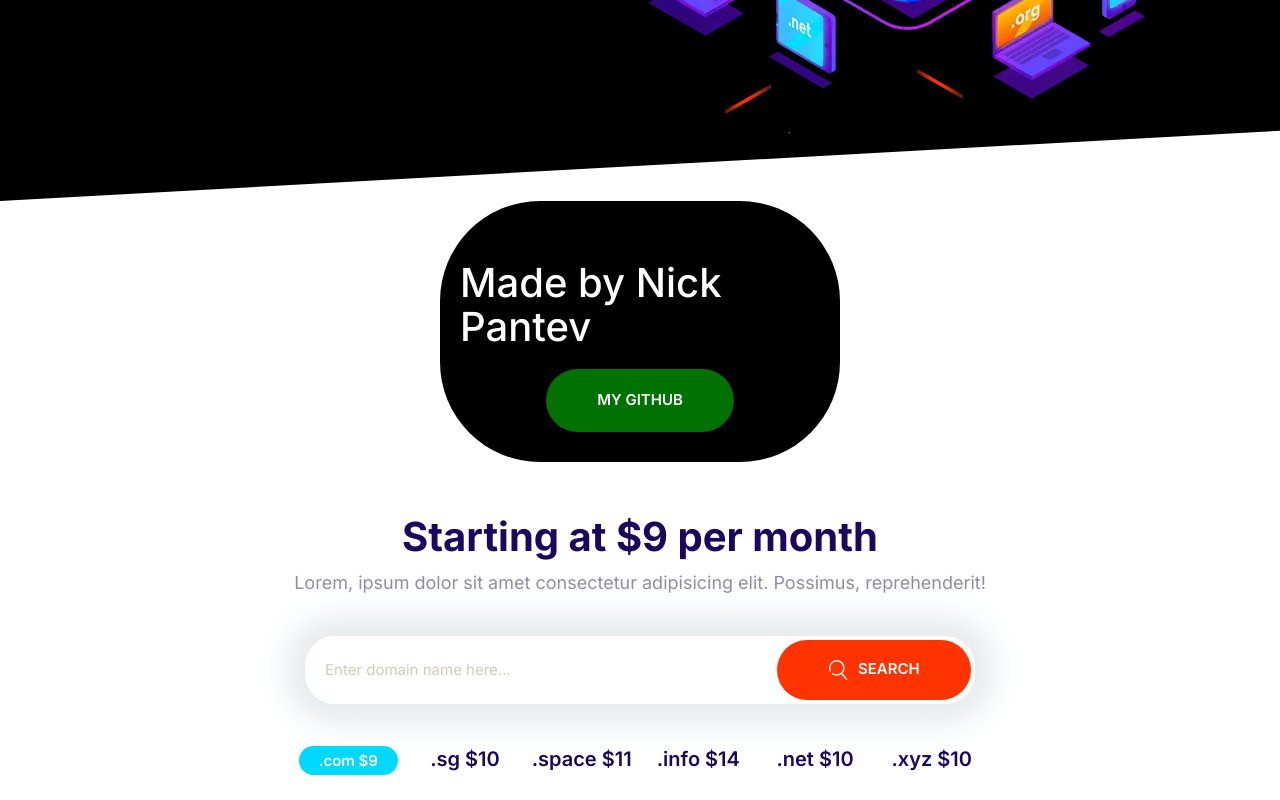
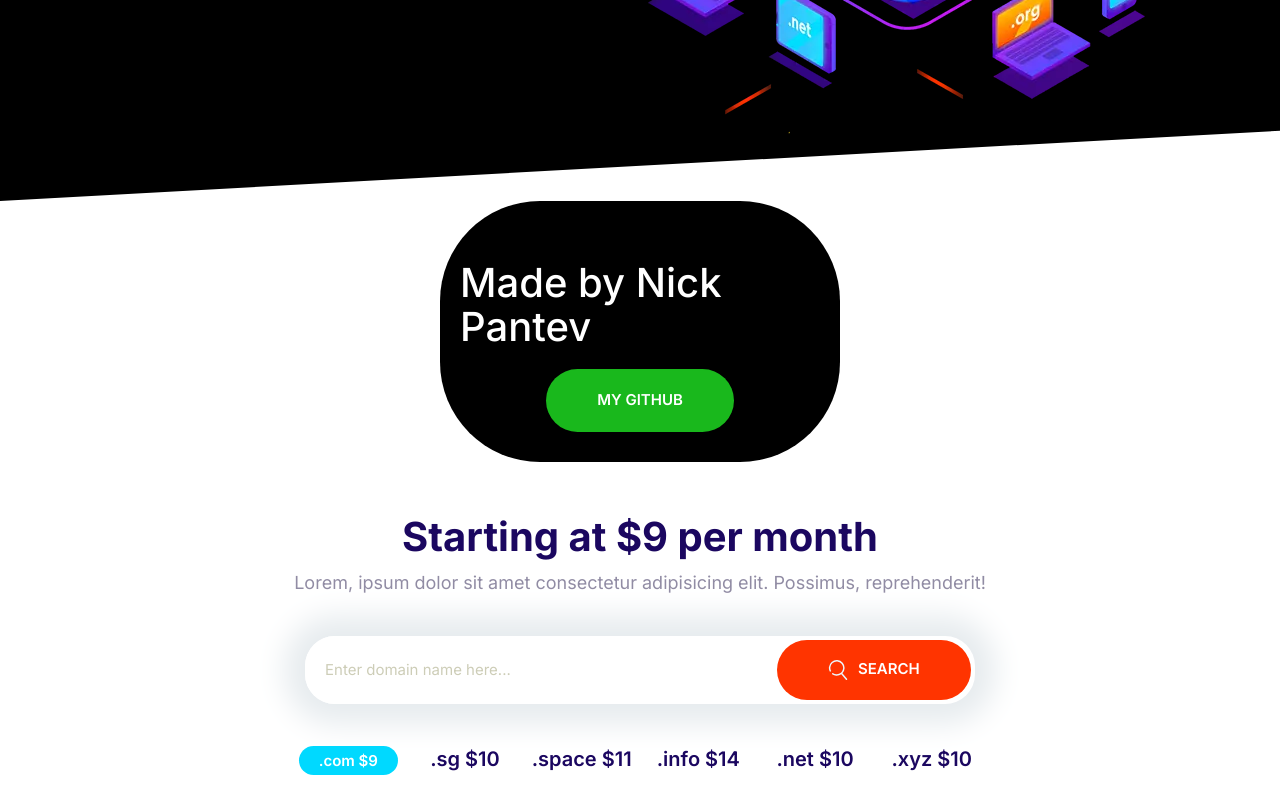
Before and after one commit to IYI-Pantev/Hosting_Website-project, a website built with Parcel: page index.html in a window 1280 px wide. In both pictures the pointer is over the link "MY GITHUB". Shown: the part 583-1383 px from the top of the page. Built offline with nearby package versions, Linux system fonts and the light colour scheme.

Commit message:
personal button change

```diff
--- a/css/styles.css
+++ b/css/styles.css
@@ -904,4 +904,8 @@ a {
 .mySelf .btn {
   background-color: #017103;
   color: #fff;
+  transition: background-color 0.4s;
 }
+.mySelf .btn:hover {
+  background-color: #19b81c;
+}
```
